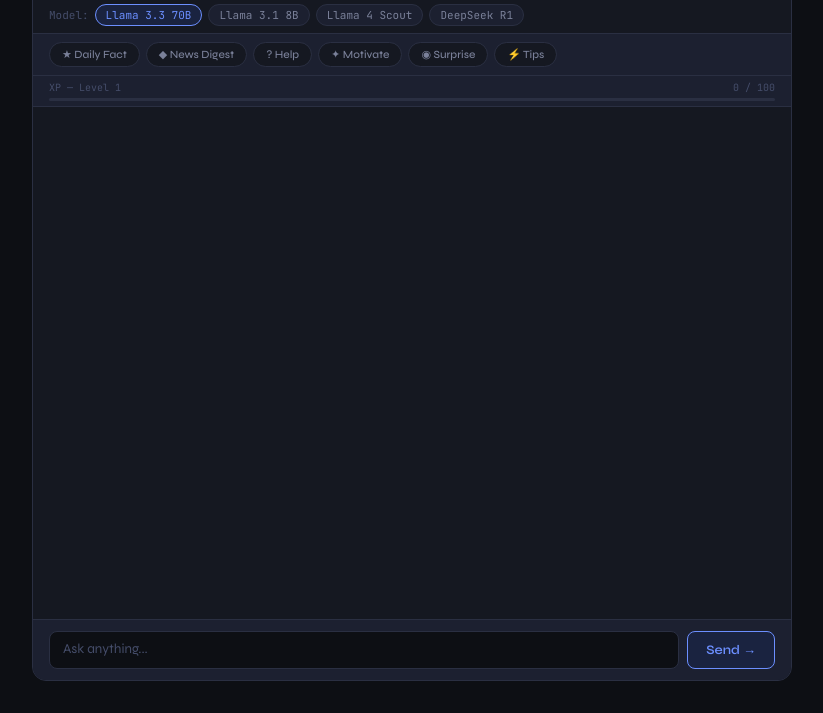
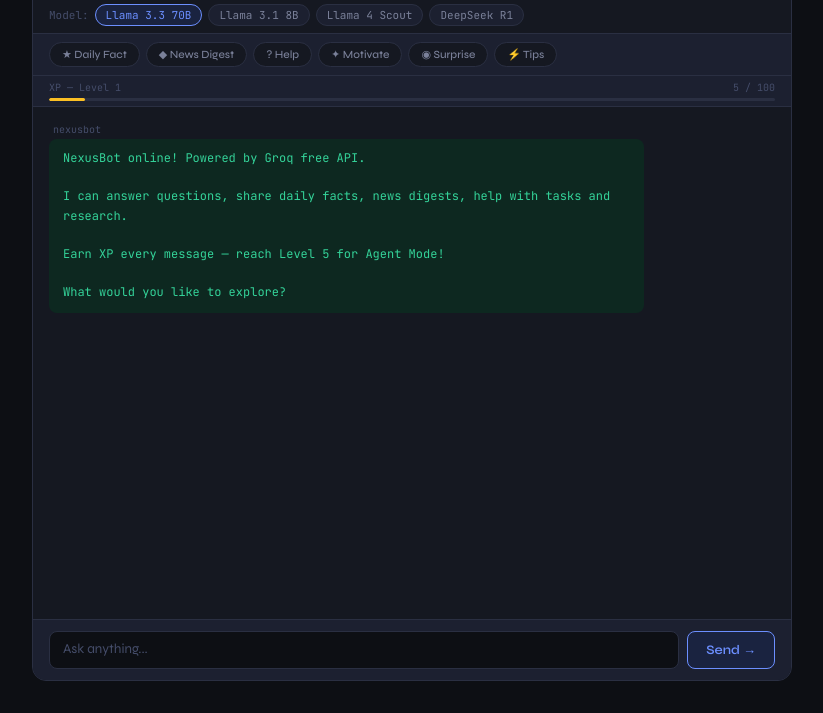
Before and after one commit to talrejadivyansh-design/nexusbot, a plain HTML site: page index.html in a window 1280 px wide. Shown: the part 87-800 px from the top of the page, without its empty margins (228-1051 px from the left). Drawn offline with Linux system fonts and the light colour scheme.

Commit message:
Update index.html

```diff
--- a/index.html
+++ b/index.html
@@ -120,7 +120,7 @@
     const lbl = document.createElement('div'); lbl.className = 'mlabel';
     const labels = { fact:'daily fact', news:'news digest', reward:'reward +xp', sys:'nexusbot', err:'error' };
     lbl.textContent = labels[tc] || (role === 'user' ? 'you' : 'nexusbot');
-    const b = document.createElement('div'); b.className = 'bubble'; b.b.innerHTML = text.replace(/\*\*(.*?)\*\*/g,'<strong>$1</strong>').replace(/### (.*?)(\n|$)/g,'<br><strong>$1</strong><br>').replace(/\n/g,'<br>');
+    const b = document.createElement('div'); b.className = 'bubble'; b.innerHTML = text.replace(/\*\*(.*?)\*\*/g,'<strong>$1</strong>').replace(/### (.*?)(\n|$)/g,'<br><strong>$1</strong><br>').replace(/\n/g,'<br>');
     wrap.appendChild(lbl); wrap.appendChild(b); msgs.appendChild(wrap); msgs.scrollTop = msgs.scrollHeight; return b;
   }
   function addTyping() { const w = document.createElement('div'); w.className = 'msg mb'; w.id = 'typing'; const d = document.createElement('div'); d.className = 'typedots'; d.innerHTML = '<span></span><span></span><span></span>'; w.appendChild(d); msgs.appendChild(w); msgs.scrollTop = msgs.scrollHeight; }
```
